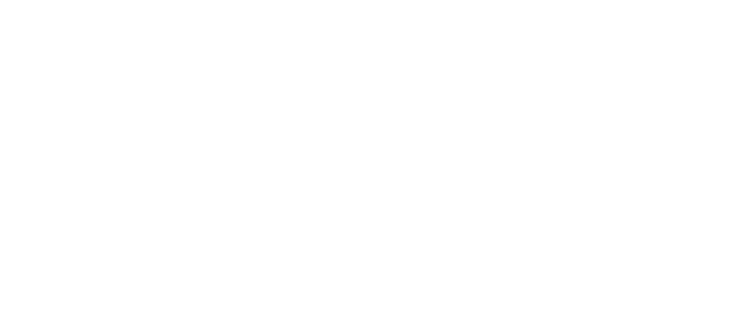
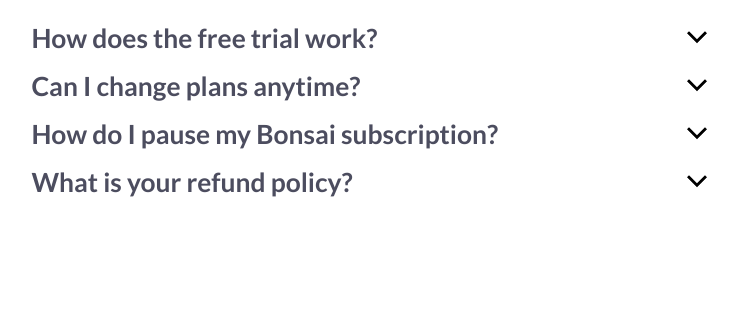
Before and after one commit to donchriscorleone/hello-bonsai-pricing, a plain HTML site: page index.html in a window 1280 px wide. Shown: the whole page, without its empty margins (271-1009 px from the left). Drawn offline with Linux system fonts and the light colour scheme.

Commit message:
Added accordion component.

```diff
--- a/index.html
+++ b/index.html
@@ -10,6 +10,75 @@
     <title>Pricing - Bonsai Freelance Solution</title>
 </head>
 <body>
+    <div class="accordion">
+        <div class="accordion-wrapper">
+            <div class="accordion-section">
+                <h3 class="accordion-heading" aria-label="How does the free trial work?">
+                    <button class="fw-700" data-type="icon" data-color="primary" aria-label="How does the free trial work?">
+                        <span class="btn-text">How does the free trial work?</span>
+                        <svg class="icon">
+                            <use xlink:href="./sprites/icon-utilities.svg#icon-arrow"></use>
+                        </svg>
+                    </button>
+                </h3>
+                <div class="accordion-content">
+                    <p class="accordion-desc | color-neutral-900">
+                        When you start your trial with Bonsai you'll receive full, unlimited access to all of Bonsai's Workflow or Workflow Plus Features! You will need to enter your credit card information to begin your trial, but don't worry - we won't charge you anything until the subscription ends! If you wish to cancel at any time during the trial period, you can do so through your Subscriptions Settings Page.
+                    </p>
+                </div>
+            </div>
 
+            <div class="accordion-section">
+                <h3 class="accordion-heading" aria-label="Can I change plans anytime?">
+                    <button class="fw-700" data-type="icon" data-color="primary" aria-label="Can I change plans anytime?">
+                        <span class="btn-text">Can I change plans anytime?</span>
+                        <svg class="icon">
+                            <use xlink:href="./sprites/icon-utilities.svg#icon-arrow"></use>
+                        </svg>
+                    </button>
+                </h3>
+                <div class="accordion-content">
+                    <p class="accordion-desc | color-neutral-900">
+                        Yes, you can from within your account. If you have already subscribed to a plan, or want to downgrade or upgrade your current one, you can do this by going to your "Settings" and "Subscription".
+                    </p>
+                </div>
+            </div>
+
+            <div class="accordion-section">
+                <h3 class="accordion-heading" aria-label="How do I pause my Bonsai subscription?">
+                    <button class="fw-700" data-type="icon" data-color="primary" aria-label="How do I pause my Bonsai subscription?">
+                        <span class="btn-text">How do I pause my Bonsai subscription?</span>
+                        <svg class="icon">
+                            <use xlink:href="./sprites/icon-utilities.svg#icon-arrow"></use>
+                        </svg>
+                    </button>
+                </h3>
+                <div class="accordion-content">
+                    <p class="accordion-desc | color-neutral-900">
+                        We totally understand that with the nature of freelancing, work ebbs and flows so you might not always need your Bonsai subscription to remain active! The good news is that you can cancel or pause your monthly subscription at any time without penalty. Once cancelled, you'll be able to continue logging in to access all your documents and even continue to use our free features, like Time Tracking! In order to cancel your subscription, login to your Bonsai account.
+                    </p>
+                </div>
+            </div>
+
+
+            <div class="accordion-section">
+                <h3 class="accordion-heading" aria-label="How do I pause my Bonsai subscription?">
+                    <button class="fw-700" data-type="icon" data-color="primary" aria-label="How do I pause my Bonsai subscription?">
+                        <span class="btn-text">What is your refund policy?</span>
+                        <svg class="icon">
+                            <use xlink:href="./sprites/icon-utilities.svg#icon-arrow"></use>
+                        </svg>
+                    </button>
+                </h3>
+                <div class="accordion-content">
+                    <p class="accordion-desc | color-neutral-900">
+                        If you contact us within 2 weeks of being charged for your subscription, we will be happy to issue a refund for you!Beyond those 2 weeks, you will need to cancel or modify the subscription from the Subscriptions Tab in Settings to avoid future charges, but refunds will not be issued. This applies to both monthly and annual plans.
+                    </p>
+                </div>
+            </div>
+        </div>
+    </div>
+
+    <script src="./index.js"></script>
 </body>
 </html>
--- /dev/null
+++ b/index.js
@@ -0,0 +1,7 @@
+const accordions = document.querySelectorAll('.accordion-heading');
+
+accordions.forEach(a => {
+    a.addEventListener('click', (e) => {
+        a.toggleAttribute('aria-expanded');
+    })
+})
--- /dev/null
+++ b/scss/_accordion.scss
@@ -0,0 +1,82 @@
+@import './colors';
+
+.accordion-wrapper {
+    padding: 1rem;
+    max-width: 45em;
+    margin-inline: auto;
+}
+
+.accordion-heading {
+    font-size: 1.45rem;
+
+    button {
+        display: flex;
+        justify-content: space-between;
+        align-items: center;
+        gap: .5rem;
+        width: 100%;
+
+        span {
+            text-align: left;
+            color: $neutral-900;
+        }
+
+        .icon {
+            --icon-color: $neutral-400;
+            width: 20px;
+            height: 20px;
+            transform: rotate(90deg);
+        }
+    }
+
+    &[aria-expanded] {
+        & + .accordion-content {
+            max-height: 100vh;
+            overflow: visible;
+            margin-bottom: .75rem;
+        }
+    }
+
+    &:hover {
+        button span {
+            color: $primary-400;
+        }
+    }
+
+}
+
+.accordion-content {
+    margin-top: 1rem;
+    max-height: 0;
+    overflow: hidden;
+    transition: max-height .15s, overflow .15s;
+
+    .accordion-desc {
+        font-size: .85rem;
+        line-height: 1.75;
+    }
+}
+
+@media screen and (min-width: 50em) {
+    .accordion-wrapper {
+        padding: 1.4rem;
+    }
+
+    .accordion-heading {
+        font-size: 1.65rem;
+
+        button {
+            gap: .75rem;
+        }
+
+    }
+
+    .accordion-content {
+        margin-top: 1rem;
+
+        .accordion-desc {
+            font-size: .95rem;
+        }
+    }
+
+}
--- a/scss/index.scss
+++ b/scss/index.scss
@@ -3,3 +3,4 @@
 @use './button';
 @use './toggle';
 @use './addon-card';
+@use './accordion';
```
Also changed, not shown: components/accordion.html (added), index.css, 1 other file.
